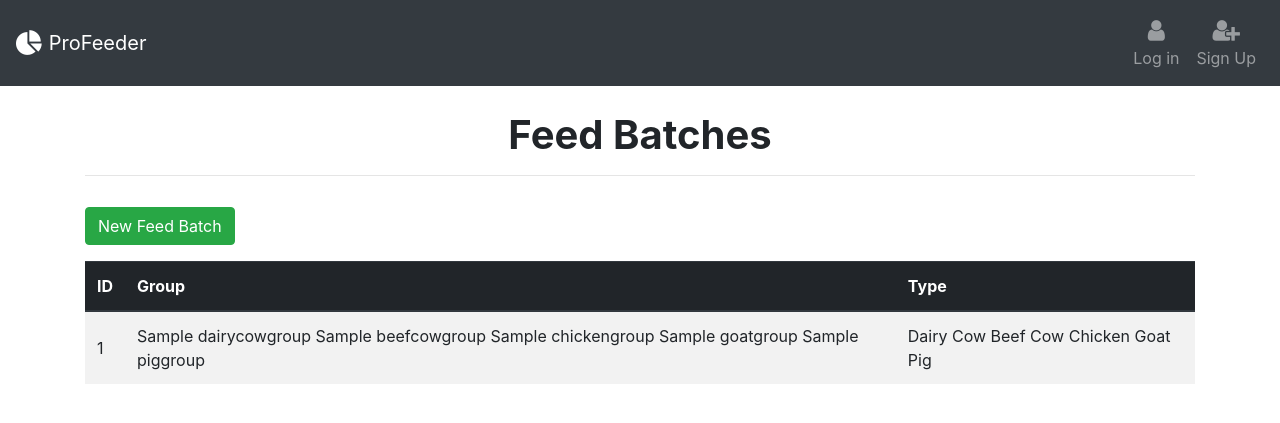
After one commit to mbpeden14/CS443-Project, a Django app: page /feed_batches/ in a window 1280 px wide. The commit adds this page. Shown: the top 423 px of the page. Run offline with Django 4.2, Linux system fonts and the light colour scheme; tables that the repository leaves empty hold one stand-in row (values such as "Sample post"); some libraries are stand-ins or nearby versions.

Commit message:
feed batches setup

```diff
--- a/main/models.py
+++ b/main/models.py
@@ -51,7 +51,11 @@ class Ingredient(models.Model):
 
 class DairyCowGroup(models.Model):
     id = models.AutoField(primary_key=True)
+    name = models.CharField(max_length=125)
     average_milk_production = models.DecimalField(max_digits=7, decimal_places=2)
+
+    def __str__(self):
+        return self.name
 
 class DairyCowGroupIngredients(models.Model):
     id = models.AutoField(primary_key=True)
@@ -60,7 +64,11 @@ class DairyCowGroupIngredients(models.Model):
 
 class BeefCowGroup(models.Model):
     id = models.AutoField(primary_key=True)
+    name = models.CharField(max_length=125)
     average_meat_output = models.DecimalField(max_digits=7, decimal_places=2)
+
+    def __str__(self):
+        return self.name
 
 class BeefCowGroupIngredients(models.Model):
     id = models.AutoField(primary_key=True)
@@ -69,7 +77,11 @@ class BeefCowGroupIngredients(models.Model):
 
 class ChickenGroup(models.Model):
     id = models.AutoField(primary_key=True)
+    name = models.CharField(max_length=125)
     average_meat_output = models.DecimalField(max_digits=7, decimal_places=2)
+
+    def __str__(self):
+        return self.name
 
 class ChickenGroupIngredients(models.Model):
     id = models.AutoField(primary_key=True)
@@ -78,7 +90,11 @@ class ChickenGroupIngredients(models.Model):
 
 class PigGroup(models.Model):
     id = models.AutoField(primary_key=True)
+    name = models.CharField(max_length=125)
     average_meat_output = models.DecimalField(max_digits=7, decimal_places=2)
+
+    def __str__(self):
+        return self.name
 
 class PigGroupIngredients(models.Model):
     id = models.AutoField(primary_key=True)
@@ -87,7 +103,11 @@ class PigGroupIngredients(models.Model):
 
 class GoatGroup(models.Model):
     id = models.AutoField(primary_key=True)
+    name = models.CharField(max_length=125)
     average_milk_production = models.DecimalField(max_digits=7, decimal_places=2)
+
+    def __str__(self):
+        return self.name
 
 class GoatGroupIngredients(models.Model):
     id = models.AutoField(primary_key=True)
@@ -98,6 +118,7 @@ class FeedBatch(models.Model):
     id = models.AutoField(primary_key=True)
     user = models.ForeignKey('AuthUser', on_delete = models.CASCADE)
     dairy_cow_group = models.ForeignKey(DairyCowGroup, on_delete = models.CASCADE, null=True, blank=True)
+    beef_cow_group = models.ForeignKey(BeefCowGroup, on_delete = models.CASCADE, null=True, blank=True)
     chicken_group = models.ForeignKey(ChickenGroup, on_delete = models.CASCADE, null=True, blank=True)
     pig_group = models.ForeignKey(PigGroup, on_delete = models.CASCADE, null=True, blank=True)
     goat_group = models.ForeignKey(GoatGroup, on_delete = models.CASCADE, null=True, blank=True)
--- /dev/null
+++ b/main/templates/main/feed_batches.html
@@ -0,0 +1,76 @@
+{% extends 'main/base.html' %}
+
+{% block title %}Feed Batches{% endblock %}
+
+{% block breadcrumb %}
+    <li class="breadcrumb-item active">Feed Batches</li>
+{% endblock %}
+
+{% block wrapper %}
+    <div style="text-align: center; padding-top:25px">
+        <h1><b>Feed Batches</b></h1>
+    </div>
+    <hr>
+    <div class="mb-3" style="padding-top:15px">
+        <a href="/feed_batches/new_batch/" class="btn btn-success">New Feed Batch</a>
+    </div>
+
+    <table class="table table-striped">
+            <thead class="thead-dark">
+                <tr>
+                    <th>ID</th>
+                    <th>Group</th>
+                    <th>Type</th>
+                </tr>
+            </thead>
+            <tbody>
+                {% for batch in feed_batches %}
+                    <tr>
+                        <td class="align-middle">{{ batch.id }}</td>
+                        <td class="align-middle">
+                            {% if batch.dairy_cow_group %}
+                                {{ batch.dairy_cow_group.name }}
+                            {% endif %}
+
+                            {% if batch.beef_cow_group %}
+                                {{ batch.beef_cow_group.name }}
+                            {% endif %}
+
+                            {% if batch.chicken_group %}
+                                {{ batch.chicken_group.name }}
+                            {% endif %}
+
+                            {% if batch.goat_group %}
+                                {{ batch.goat_group.name }}
+                            {% endif %}
+
+                            {% if batch.pig_group %}
+                                {{ batch.pig_group.name }}
+                            {% endif %}
+                        </td>
+                        <td class="align-middle">
+                            {% if batch.dairy_cow_group %}
+                                Dairy Cow
+                            {% endif %}
+
+                            {% if batch.beef_cow_group %}
+                                Beef Cow
+                            {% endif %}
+
+                            {% if batch.chicken_group %}
+                                Chicken
+                            {% endif %}
+
+                            {% if batch.goat_group %}
+                                Goat
+                            {% endif %}
+
+                            {% if batch.pig_group %}
+                                Pig
+                            {% endif %}
+                        </td>
+                    </tr>
+                {% endfor %}
+            </tbody>
+    </table>
+{% endblock %}
--- a/main/urls.py
+++ b/main/urls.py
@@ -7,4 +7,16 @@ app_name = 'project'
 
 urlpatterns = [
     path('', v.index, name='index'),
+
+    path('feed_batches/',
+        v.FeedBatchListView.as_view(),
+        name='feed_batches'),
+
+    path("feed_batches/new_batch/",
+        v.new_batch,
+        name="new_batch"),
+
+    path('feed_groups/',
+        v.feed_groups,
+        name='feed_groups'),
 ]
--- a/main/views.py
+++ b/main/views.py
@@ -1,4 +1,8 @@
-from django.shortcuts import render
+from django.shortcuts import render, redirect
+from django.views.generic import ListView
+from .forms import *
+from .models import *
+from django.forms import ValidationError
 
 # Create your views here.
 
@@ -6,3 +10,51 @@ def index(request):
     context = {}
 
     return render(request, 'main/index.html', context=context)
+
+def feed_groups(request):
+    context = {}
+
+    return render(request, 'main/feed_groups.html', context=context)
+
+class FeedBatchListView(ListView):
+	model = FeedBatch
+	context_object_name = 'feed_batches'
+	template_name = 'main/feed_batches.html'
+
+def new_batch(request):
+    context = dict()
+    form = NewFeedBatchForm()
+    if request.method == 'POST':
+        form = NewFeedBatchForm(request.POST)
+
+        if form.is_valid():
+            dairy_cow_group = form.cleaned_data["dairy_cow_group"]
+            beef_cow_group = form.cleaned_data["beef_cow_group"]
+            chicken_group = form.cleaned_data["chicken_group"]
+            goat_group = form.cleaned_data["goat_group"]
+            pig_group = form.cleaned_data["pig_group"]
+
+            vals = [dairy_cow_group, beef_cow_group, chicken_group, goat_group, pig_group]
+
+            count = 0;
+            for i in range(len(vals)):
+                if vals[i] is not None:
+                    count = count + 1
+
+            if (count > 1):
+                raise ValidationError("ERROR: Multiple group values received - only one needed.")
+
+            user = AuthUser.objects.get(id=request.user.id)
+
+            fb = FeedBatch(user=user, dairy_cow_group=dairy_cow_group, beef_cow_group=beef_cow_group, chicken_group=chicken_group, goat_group=goat_group, pig_group=pig_group)
+            fb.save()
+
+            return redirect('../')
+
+        else:
+            pass
+
+    template = 'main/new_batch.html'
+    context['form'] = form
+
+    return render(request, template, context)
```
Also changed, not shown: main/forms.py (+8 -0 lines), main/templates/main/feed_groups.html (added, +27 -0 lines), main/templates/main/index.html (+7 -5 lines), main/templates/main/new_batch.html (added, +21 -0 lines), main/migrations/0019_remove_beefcowgroupingredients_beef_cow_group_and_more.py (added), main/migrations/0020_initial.py (added), main/migrations/0021_remove_beefcowgroupingredients_beef_cow_group_and_more.py (added), main/migrations/0022_initial.py (added).
